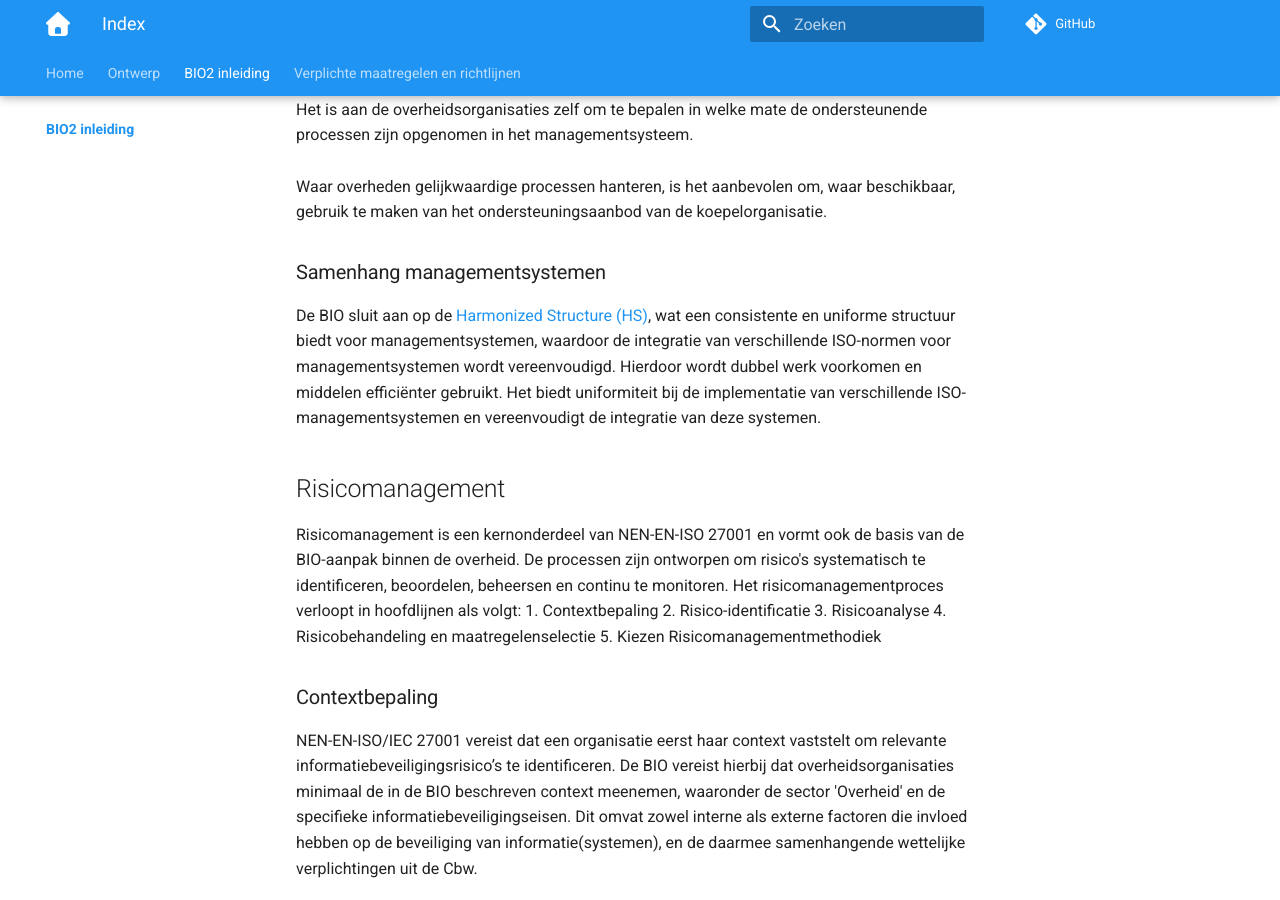
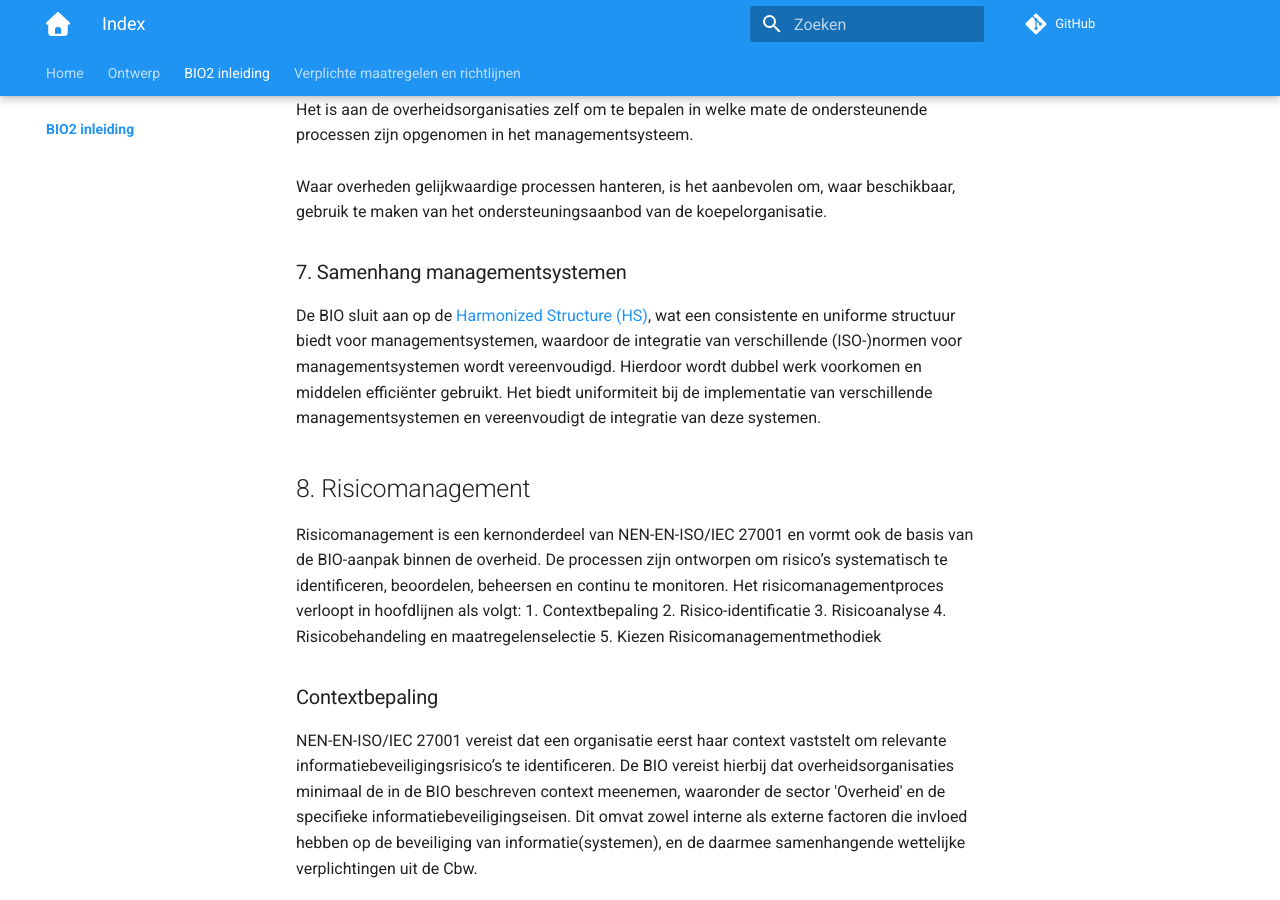
Before and after one commit to MinBZK/Baseline-Informatiebeveiliging-Overheid, an MkDocs documentation site: the page built from docs/inleiding/index.md, in a window 1280 px wide and 900 px high, scrolled down 5306 px. Built offline with MkDocs 1.6.1 and Material for MkDocs 9.7.7, drawn with Linux system fonts in a browser that asks for light colours; comment, search, counter and statistics services are not loaded.

Commit message:
Update index.md
Samenhang managementsysteem en paragraaf Risicomanagement aangepast.

```diff
--- a/docs/inleiding/index.md
+++ b/docs/inleiding/index.md
@@ -83,11 +83,13 @@ Het is belangrijk dat het managementsysteem voor informatiebeveiliging deel uitm
 Bij het bepalen van de reikwijdte van het managementsysteem moet een organisatie minimaal de bedrijfsprocessen en informatiesystemen opnemen die kritisch zijn voor haar dienstverlening. Het is aan de overheidsorganisaties zelf om te bepalen in welke mate de ondersteunende processen zijn opgenomen in het managementsysteem.<br><br>
 Waar overheden gelijkwaardige processen hanteren, is het aanbevolen om, waar beschikbaar, gebruik te maken van het ondersteuningsaanbod van de koepelorganisatie.
 
-### Samenhang managementsystemen
-De BIO sluit aan op de [Harmonized Structure (HS)](https://www.nen.nl/managementsystemen/high-level-structure-hls), wat een consistente en uniforme structuur biedt voor managementsystemen, waardoor de integratie van verschillende ISO-normen voor managementsystemen wordt vereenvoudigd. Hierdoor wordt dubbel werk voorkomen en middelen efficiënter gebruikt. Het biedt uniformiteit bij de implementatie van verschillende ISO-managementsystemen en vereenvoudigt de integratie van deze systemen.
+### 7. Samenhang managementsystemen
+De BIO sluit aan op de [Harmonized Structure (HS)](https://www.nen.nl/managementsystemen/high-level-structure-hls), wat een consistente en uniforme structuur biedt voor managementsystemen, waardoor de integratie van verschillende (ISO-)normen voor managementsystemen wordt vereenvoudigd. Hierdoor wordt dubbel werk voorkomen en middelen efficiënter gebruikt.
+Het biedt uniformiteit bij de implementatie van verschillende managementsystemen en vereenvoudigt de integratie van deze systemen.
 
-## Risicomanagement
-Risicomanagement is een kernonderdeel van NEN-EN-ISO 27001 en vormt ook de basis van de BIO-aanpak binnen de overheid. De processen zijn ontworpen om risico's systematisch te identificeren, beoordelen, beheersen en continu te monitoren. Het risicomanagementproces verloopt in hoofdlijnen als volgt:
+## 8. Risicomanagement
+Risicomanagement is een kernonderdeel van NEN-EN-ISO/IEC 27001 en vormt ook de basis van de BIO-aanpak binnen de overheid. De processen zijn ontworpen om risico’s systematisch te identificeren, beoordelen, beheersen en continu te monitoren.
+Het risicomanagementproces verloopt in hoofdlijnen als volgt:
 1.	Contextbepaling
 2.	Risico-identificatie
 3.	Risicoanalyse
```
